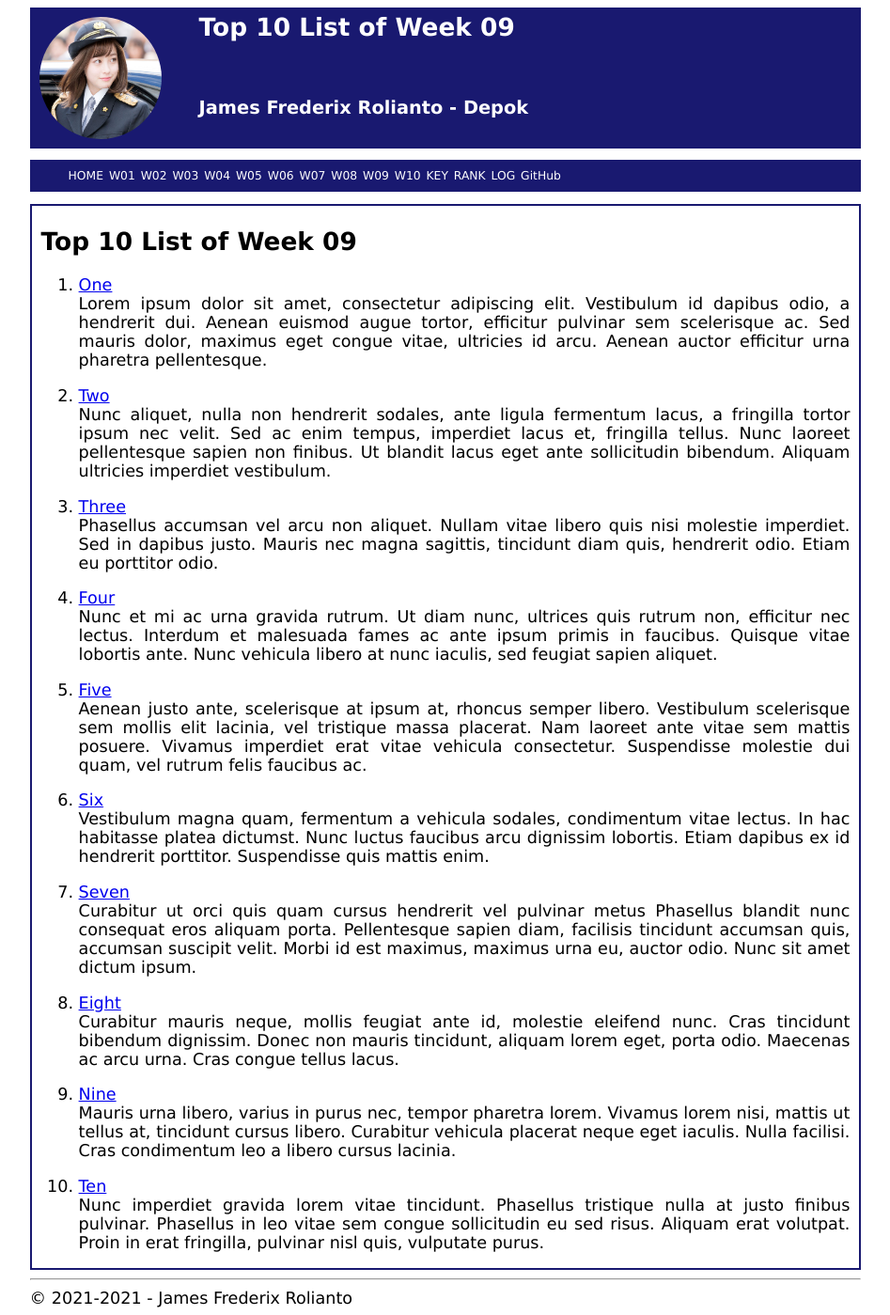
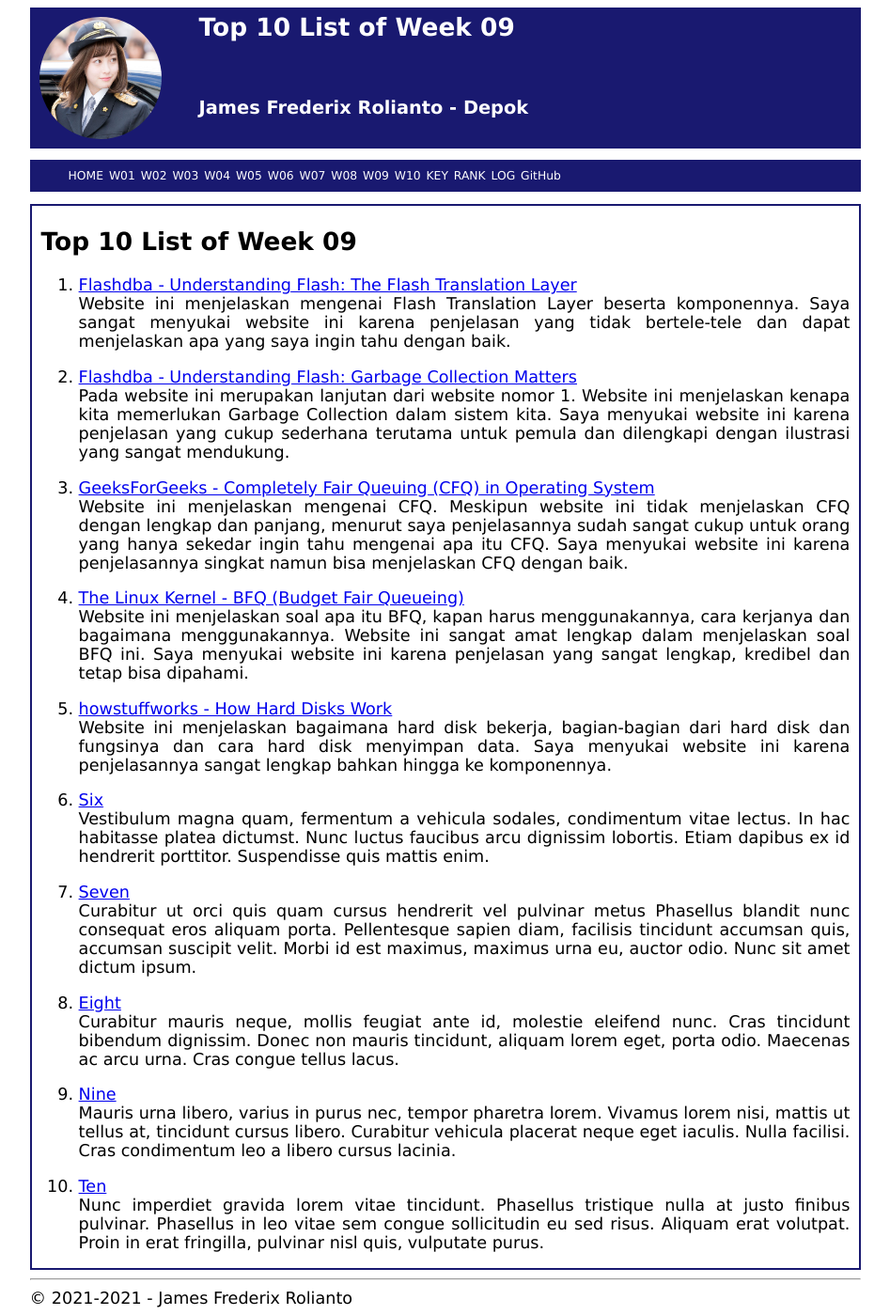
Before and after one commit to SinusCosinusTangen/os211, a Jekyll site: the page built from w09.md, in a window 1280 px wide. Shown: the whole page at 94% size, without its empty margins (166-1113 px from the left). Built offline with Jekyll 4.4.1, drawn with Linux system fonts in a browser that asks for light colours; our own code applies the rules of GitHub Pages for plain Markdown files.

Commit message:
OS211 SinusCosinusTangen

```diff
--- a/w09.md
+++ b/w09.md
@@ -5,40 +5,27 @@ permalink: /W09/
 
 # Top 10 List of Week 09
 
-1. [One](https://en.wikipedia.org/wiki/1)<br>
-Lorem ipsum dolor sit amet, consectetur adipiscing elit.
-Vestibulum id dapibus odio, a hendrerit dui.
-Aenean euismod augue tortor, efficitur pulvinar sem scelerisque ac.
-Sed mauris dolor, maximus eget congue vitae, ultricies id arcu.
-Aenean auctor efficitur urna pharetra pellentesque.
+1. [Flashdba - Understanding Flash: The Flash Translation Layer](https://flashdba.com/2014/09/17/understanding-flash-the-flash-translation-layer/)<br>
+Website ini menjelaskan mengenai Flash Translation Layer beserta komponennya. Saya sangat menyukai website ini karena penjelasan yang
+tidak bertele-tele dan dapat menjelaskan apa yang saya ingin tahu dengan baik.
 
-2. [Two](https://en.wikipedia.org/wiki/2)<br>
-Nunc aliquet, nulla non hendrerit sodales, ante ligula fermentum lacus, a fringilla tortor ipsum nec velit.
-Sed ac enim tempus, imperdiet lacus et, fringilla tellus.
-Nunc laoreet pellentesque sapien non finibus.
-Ut blandit lacus eget ante sollicitudin bibendum.
-Aliquam ultricies imperdiet vestibulum.
+2. [Flashdba - Understanding Flash: Garbage Collection Matters](https://flashdba.com/2014/10/15/understanding-flash-garbage-collection-matters/)<br>
+Pada website ini merupakan lanjutan dari website nomor 1. Website ini menjelaskan kenapa kita memerlukan Garbage Collection dalam sistem
+kita. Saya menyukai website ini karena penjelasan yang cukup sederhana terutama untuk pemula dan dilengkapi dengan ilustrasi yang sangat
+mendukung.
 
-3. [Three](https://en.wikipedia.org/wiki/3)<br>
-Phasellus accumsan vel arcu non aliquet.
-Nullam vitae libero quis nisi molestie imperdiet.
-Sed in dapibus justo.
-Mauris nec magna sagittis, tincidunt diam quis, hendrerit odio.
-Etiam eu porttitor odio.
+3. [GeeksForGeeks - Completely Fair Queuing (CFQ) in Operating System](https://www.geeksforgeeks.org/completely-fair-queuing-cfq-in-operating-system/)<br>
+Website ini menjelaskan mengenai CFQ. Meskipun website ini tidak menjelaskan CFQ dengan lengkap dan panjang, menurut saya penjelasannya
+sudah sangat cukup untuk orang yang hanya sekedar ingin tahu mengenai apa itu CFQ. Saya menyukai website ini karena penjelasannya singkat
+namun bisa menjelaskan CFQ dengan baik.
 
-4. [Four](https://en.wikipedia.org/wiki/4)<br>
-Nunc et mi ac urna gravida rutrum.
-Ut diam nunc, ultrices quis rutrum non, efficitur nec lectus.
-Interdum et malesuada fames ac ante ipsum primis in faucibus.
-Quisque vitae lobortis ante.
-Nunc vehicula libero at nunc iaculis, sed feugiat sapien aliquet.
+4. [The Linux Kernel - BFQ (Budget Fair Queueing)](https://www.kernel.org/doc/html/latest/block/bfq-iosched.html)<br>
+Website ini menjelaskan soal apa itu BFQ, kapan harus menggunakannya, cara kerjanya dan bagaimana menggunakannya. Website ini sangat amat
+lengkap dalam menjelaskan soal BFQ ini. Saya menyukai website ini karena penjelasan yang sangat lengkap, kredibel dan tetap bisa dipahami.
 
-5. [Five](https://en.wikipedia.org/wiki/5)<br>
-Aenean justo ante, scelerisque at ipsum at, rhoncus semper libero.
-Vestibulum scelerisque sem mollis elit lacinia, vel tristique massa placerat.
-Nam laoreet ante vitae sem mattis posuere.
-Vivamus imperdiet erat vitae vehicula consectetur.
-Suspendisse molestie dui quam, vel rutrum felis faucibus ac.
+5. [howstuffworks - How Hard Disks Work](https://computer.howstuffworks.com/hard-disk.htm)<br>
+Website ini menjelaskan bagaimana hard disk bekerja, bagian-bagian dari hard disk dan fungsinya dan cara hard disk menyimpan data. Saya
+menyukai website ini karena penjelasannya sangat lengkap bahkan hingga ke komponennya.
 
 6. [Six](https://en.wikipedia.org/wiki/6)<br>
 Vestibulum magna quam, fermentum a vehicula sodales, condimentum vitae lectus.
```
